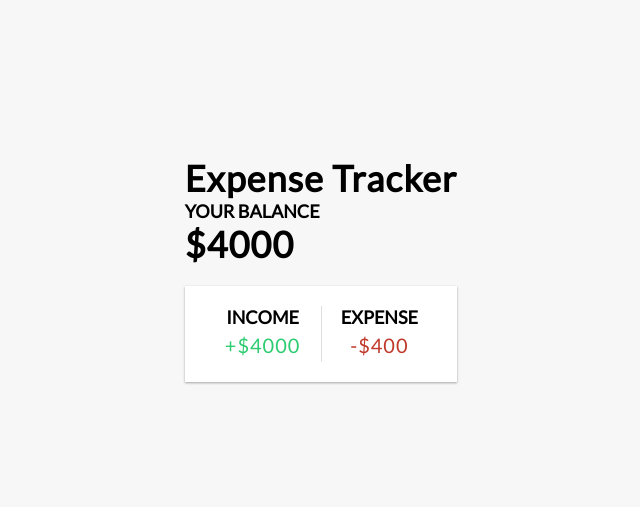
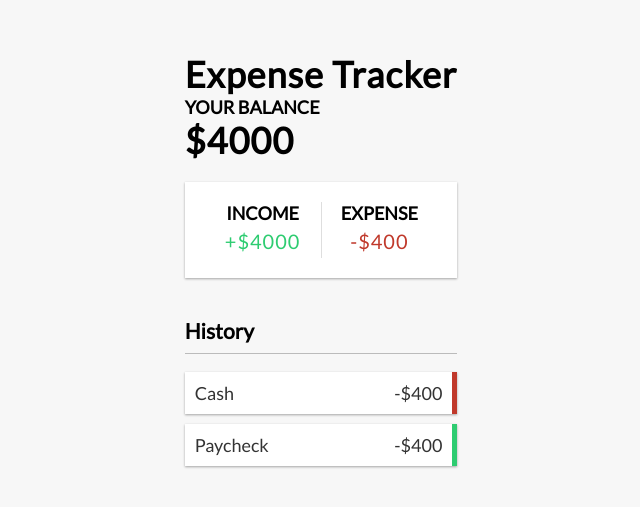
Before and after one commit to vikrantmalla/expense-tracker, a Vue app: page / in a window 1280 px wide. Shown: the part 121-628 px from the top of the page, without its empty margins (319-959 px from the left). Built offline with nearby package versions, Linux system fonts and the light colour scheme.

Commit message:
feat: add a transaction list component

```diff
--- a/src/App.vue
+++ b/src/App.vue
@@ -6,6 +6,7 @@
   <main>
     <TotalBalance />
     <IncomeExpense />
+    <TransactionList />
   </main>
 </template>
 
@@ -14,12 +15,14 @@
 import HeaderBar from './components/HeaderBar.vue';
 import TotalBalance from './components/TotalBalance.vue'
 import IncomeExpense from './components/IncomeExpense.vue';
+import TransactionList from './components/TransactionList.vue';
 
 export default {
   components: {
     HeaderBar,
     TotalBalance,
-    IncomeExpense
+    IncomeExpense,
+    TransactionList
   }
 }
 </script>
--- /dev/null
+++ b/src/components/TransactionList.vue
@@ -0,0 +1,13 @@
+<template>
+    <h3>History</h3>
+    <ul id="list" class="list">
+        <li class="minus">
+            Cash <span>-$400</span>
+            <button class="delete-btn"> x </button>
+        </li>
+        <li class="plus">
+            Paycheck <span>-$400</span>
+            <button class="delete-btn"> x </button>
+        </li>
+    </ul>
+</template>
```
